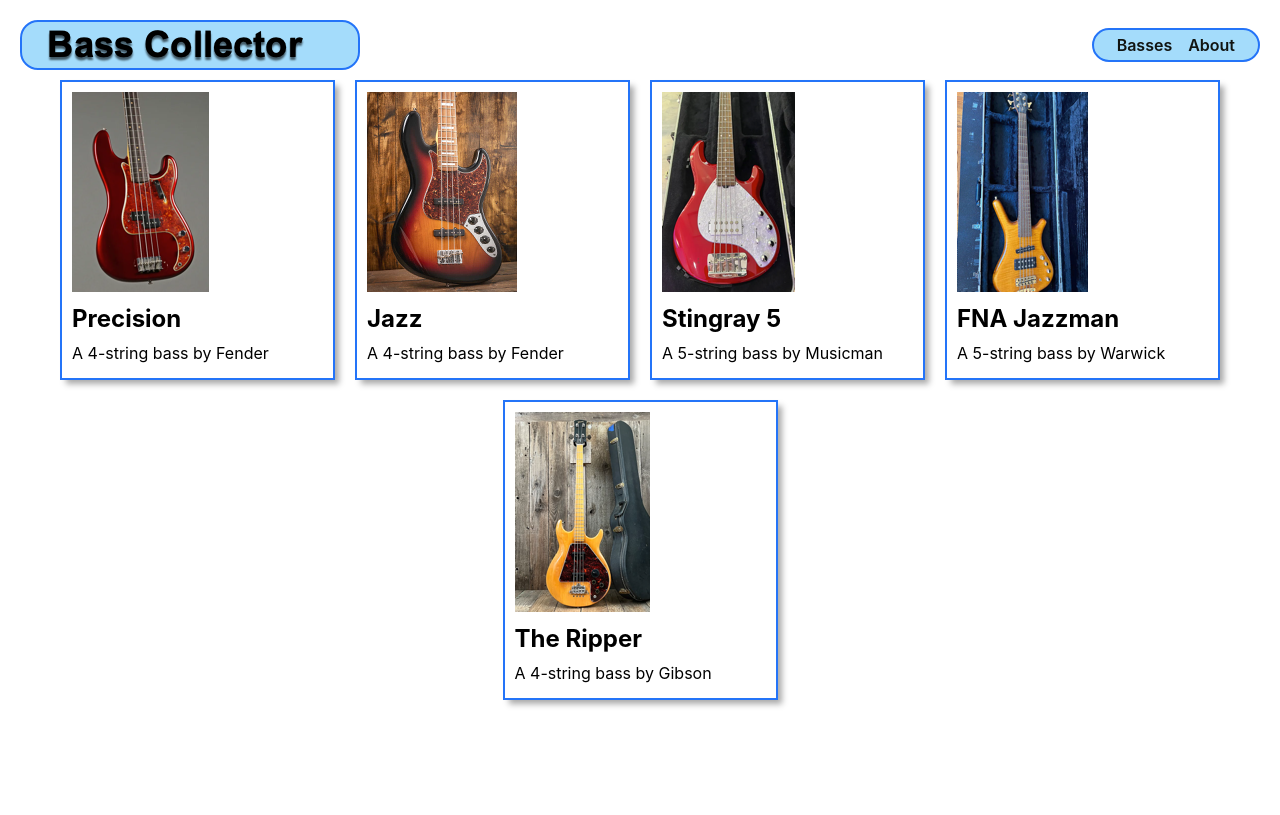
After one commit to thepika206/bass-collector, a Django app: page /basses/ in a window 1280 px wide. The commit adds this page. Run offline with Django 4.2, Linux system fonts and the light colour scheme.

Commit message:
implement bass index page with pictures

```diff
--- a/main_app/static/css/base.css
+++ b/main_app/static/css/base.css
@@ -1,3 +1,271 @@
+html {
+  box-sizing: border-box
+}
+
+/* The Universal Selector */
+*, /* All elements*/
+*::before, /* All ::before pseudo-elements */
+*::after { /* All ::after pseudo-elements */
+  /* height & width will now include border & padding by default
+     but can be over-ridden as needed */
+  box-sizing: inherit;
+}
+
+/* resets font size to be 62.5% of the user preference -
+     in most browser configurations this will be 10px */
+:root {
+  font-size: 62.5%
+}
+
 body {
-  background-color: red;
+  margin: 0;
+  display: flex;
+  flex-direction: column;
+  align-items: center;
+  font-family: -apple-system, BlinkMacSystemFont, 'Segoe UI', 'Roboto',
+    'Oxygen', 'Ubuntu', 'Cantarell', 'Fira Sans', 'Droid Sans',
+    'Helvetica Neue', sans-serif;
+  min-height: 100vh;
+  --nav-bg: rgba(104, 197, 248, .7);
+  --nav-bg-ff: rgba(104, 197, 248, .9);
+  --borders: rgb(36, 116, 248) solid 2px;
+  --text-color: rgb(17, 20, 17);
+  --link-hover-color: rgb(16, 56, 158);
+  --button-bg: rgb(245, 245, 245);
+  --button-bg-hover: rgb(226, 226, 226);
+  --submit: rgb(26, 128, 0);
+  --warn: rgb(255, 102, 0);
+  --danger: rgb(220, 20, 30);
+  --secondary: rgb(57, 57, 57);
+  --card-box-shadow: 5px 5px 6px -1px #AAA;
+  --font-xtreme: 4.2rem;
+  --font-xxl: 3.6rem;
+  --font-xl: 2.4rem;
+  --font-l: 1.8rem;
+  --font-reg: 1.6rem;
+  --card-border-radius: 6px;
 }
+
+header {
+  width: 100%;
+  background: var(--nav-bg-ff); /* rgba(104, 197, 248, .9) */
+  border-bottom: var(--borders);
+}
+
+nav {
+  margin: 10px;
+}
+
+ul {
+  margin: 0;
+  list-style: none;
+  padding: 0;
+}
+
+main {
+  width: 100%;
+  padding: 0 10px;
+}
+
+h2 {
+  font-size: var(--font-xl);
+}
+
+nav a {
+  text-decoration: none;
+  color: var(--text-color);
+  font-weight: 600;
+  font-size: 16px;
+}
+
+nav a:hover {
+  color: var(--link-hover-color)
+}
+
+nav ul {
+  display: flex;
+  align-items: center;
+  justify-content: center;
+  flex-wrap: wrap;
+}
+
+nav li {
+  padding: 5px 8px;
+}
+
+.header-logo-container {
+  margin: auto;
+  padding: 10px 20px 0;
+  max-width: 500px;
+}
+
+.page-header {
+  display: flex;
+  align-items: center;
+  margin: 20px;
+}
+
+.btn {
+  font-size: var(--font-l);
+  padding: 8px 16px;
+  border-radius: 6px;
+  border-width: 2px;
+  border-style: solid;
+  text-decoration: none;
+  background-color: var(--button-bg);
+  font-weight: 600;
+  cursor: pointer;
+  font-family: inherit;
+  margin-right: 10px;
+}
+
+.btn:hover {
+  background-color: var(--button-bg-hover);
+}
+
+.submit {
+  color: var(--submit);
+  border-color: var(--submit);
+}
+
+.secondary {
+  color: var(--secondary);
+  border-color: var(--secondary);
+}
+
+.warn {
+  color: var(--warn);
+  border-color: var(--warn);
+}
+
+.danger {
+  color: var(--danger);
+  border-color: var(--danger);
+}
+
+.page-header h1 {
+  font-size: var(--font-xxl);
+  margin: 0;
+}
+
+.page-header img {
+  height: 40px;
+  margin-left:15px;
+}
+
+.page-header img:first-of-type {
+  margin-left: 20px;
+}
+
+.page-content {
+  font-size: var(--font-reg);
+}
+
+@media only screen and (min-width: 768px) {
+  header {
+    position: sticky;
+    display: flex;
+    flex-direction: row;
+    top: 0;
+    align-items: center;
+  }
+
+  main {
+    max-width: 1300px;
+    min-height: calc(100vh - 53px);
+  }
+
+  nav,
+  .header-logo-container {
+    margin: 10px 0;
+    padding: 0 15px;
+  }
+
+  /* visual fix to help align logo */
+  .header-logo-container {
+    padding-top: 3px;
+  }
+
+  nav {
+    margin-left: auto;
+    display: flex;
+    justify-content: center;
+  }
+
+  nav ul {
+    flex-wrap: nowrap;
+  }
+
+  .header-logo-container {
+    width: 213px;
+  }
+
+  .page-header h1 {
+    font-size: var(--font-xtreme);
+  }
+
+  .page-header img {
+    height: 50px;
+    margin-left:20px;
+  }
+
+  .page-header img:first-of-type {
+    margin-left: 25px;
+  }
+
+  @supports (-webkit-backdrop-filter: none) or (backdrop-filter: none) {
+    header {
+      background: var(--nav-bg);
+      -webkit-backdrop-filter: blur(3px);
+      backdrop-filter: blur(3px);
+    }
+  }
+}
+
+@media only screen and (min-width: 1024px) {
+  main {
+    min-height: calc(100vh - 55px);
+  }
+
+  header {
+    margin: 20px 20px 0 20px;
+    width: calc(100vw - 40px);
+    max-width: 1920px;
+    top: 20px;
+    background-color: transparent;
+    border-bottom: none;
+  }
+
+  nav,
+  .header-logo-container {
+    margin: 0;
+    background: var(--nav-bg-ff);
+    border: var(--borders);
+    border-radius: 18px;
+  }
+
+  nav {
+    margin-left: auto;
+  }
+
+  .header-logo-container {
+    /* visual fix to help align logo */
+    padding-top: 6px;
+    width: 340px;
+    height: 50px;
+  }
+
+  @supports (-webkit-backdrop-filter: none) or (backdrop-filter: none) {
+    header {
+      -webkit-backdrop-filter: none;
+      backdrop-filter: none;
+    }
+
+    nav,
+    .header-logo-container {
+      background: rgba(104, 197, 248, .6);
+      -webkit-backdrop-filter: blur(3px);
+      backdrop-filter: blur(3px);
+    }
+  }
+}
--- /dev/null
+++ b/main_app/static/css/basses/bass-index.css
@@ -0,0 +1,38 @@
+.card-container {
+  padding: 0 30px;
+  display: flex;
+  justify-content: center;
+  flex-wrap: wrap;
+}
+
+.card {
+  width: 275px;
+  margin: 10px;
+  border: var(--borders);
+  box-shadow: var(--card-box-shadow);
+}
+
+.card-content {
+  padding: 10px;
+  width: 100%;
+}
+
+.usr-img {
+  width: 100%;
+  border-radius: var(--card-border-radius);
+}
+
+.card > a {
+  text-decoration: none;
+  color: var(--text-color);
+}
+
+.card h2 {
+  margin: 10px 0;
+  font-size: var(--font-xl);
+}
+
+.card p {
+  margin: 5px 0;
+  font-size: var(--font-reg);
+}
--- a/main_app/templates/base.html
+++ b/main_app/templates/base.html
@@ -21,13 +21,14 @@
     <div class="header-logo-container">
       <a href="/">
         <img
-          src="{% static 'images/favicon-32x32.png' %}"
+          src="{% static 'images/bass-collector1.png' %}"
           alt="The Bass Collector Logo"
         >
       </a>
     </div>
     <nav>
       <ul>
+        <li><a href="/basses">Basses</a></li>
         <li><a href="/about">About</a></li>
       </ul>
     </nav>
--- /dev/null
+++ b/main_app/templates/basses/index.html
@@ -0,0 +1,39 @@
+{% extends 'base.html' %}
+{% load static %}
+
+{% block head %}
+<link
+  rel="stylesheet"
+  type="text/css"
+  href="{% static 'css/basses/bass-index.css' %}"
+/>
+{% endblock %}
+
+{% block content %}
+
+{% comment %} <section class="page-header">
+  <h1>Cat List</h1>
+  <img src="{% static 'images/cool-cat.svg' %}" alt="A cool cat" />
+  <img src="{% static 'images/happy-cat.svg' %}" alt="A happy cat" />
+  <img src="{% static 'images/teacup-cat.svg' %}" alt="A cat in a teacup" />
+  <img src="{% static 'images/cat-in-box.svg' %}" alt="A cat in a box" />
+</section> {% endcomment %}
+
+<section class="card-container">
+  {% for bass in basses %}
+    <div class="card">
+      <div class="card-content">
+        <div class="card-img-container">
+          <img
+            src="{% static 'images/' %}{{bass.image}}"
+            alt="A bass guitar"
+          >
+        </div>
+        <h2 class="card-title">{{ bass.model }}</h2>
+        <p>A {{ bass.strings }}-string bass by {{ bass.manufacturer }}</p>
+      </div>
+    </div>
+  {% endfor %}
+</section>
+
+{% endblock %}
--- a/main_app/urls.py
+++ b/main_app/urls.py
@@ -3,5 +3,6 @@
 
 urlpatterns = [
   path('', views.home, name='home'),
+  path('basses/', views.basses_index, name='basses_index'),
   path('about/', views.about, name='about'),
 ]
--- a/main_app/views.py
+++ b/main_app/views.py
@@ -3,6 +3,23 @@
 from django.http import HttpResponse
 
 # Create your views here.
+
+class Bass:
+  def __init__(self, manufacturer, model, strings, image):
+    self.manufacturer = manufacturer
+    self.model = model
+    self.strings = strings
+    self.image = image
+
+basses = [
+  Bass('Fender', 'Precision', 4, 'fender-precision-200.png'),
+  Bass('Fender', 'Jazz', 4, 'fender-jazz-200.png'),
+  Bass('Musicman', 'Stingray 5', 5, 'eb-stingray5-200.png'),
+  Bass('Warwick', 'FNA Jazzman', 5, 'warwick-fna-200.png'),
+  Bass('Gibson', 'The Ripper', 4, 'gibson-ripper-200.png'),
+]
+
+
 
 # home view
 def home(request):
@@ -11,4 +28,7 @@
 # about view
 def about(request):
   return render(request, 'about.html')
-  # return HttpResponse('<h1>About the bass collector</h1>')
+
+# basses view
+def basses_index(request):
+  return render(request, 'basses/index.html', {'basses':basses})
```
Also changed, not shown: main_app/static/images/bass-collector1.png (added), main_app/static/images/eb-stingray5-200.png (added), main_app/static/images/fender-jazz-200.png (added), main_app/static/images/fender-precision-200.png (added), main_app/static/images/gibson-ripper-200.png (added), main_app/static/images/warwick-fna-200.png (added).
